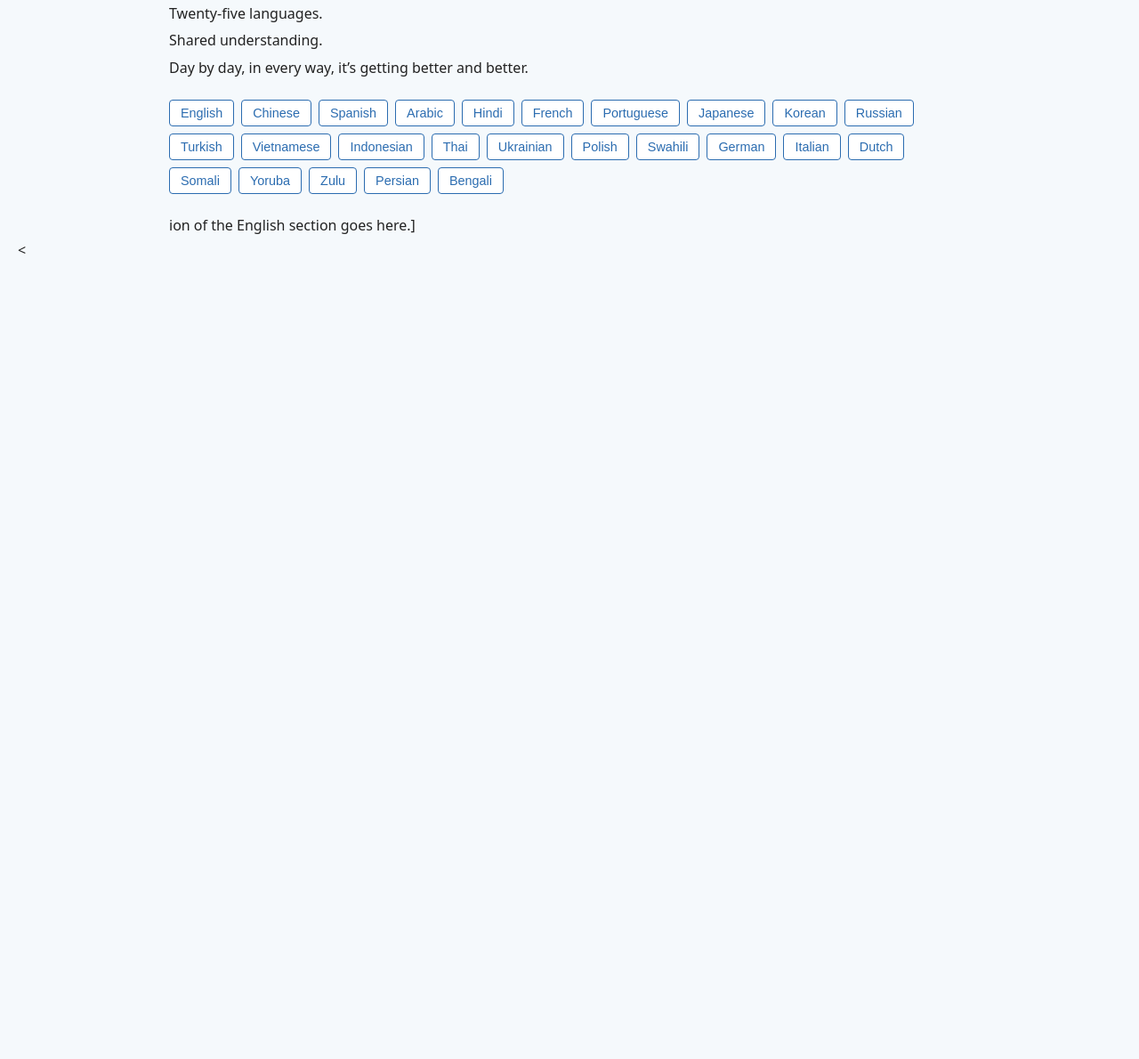
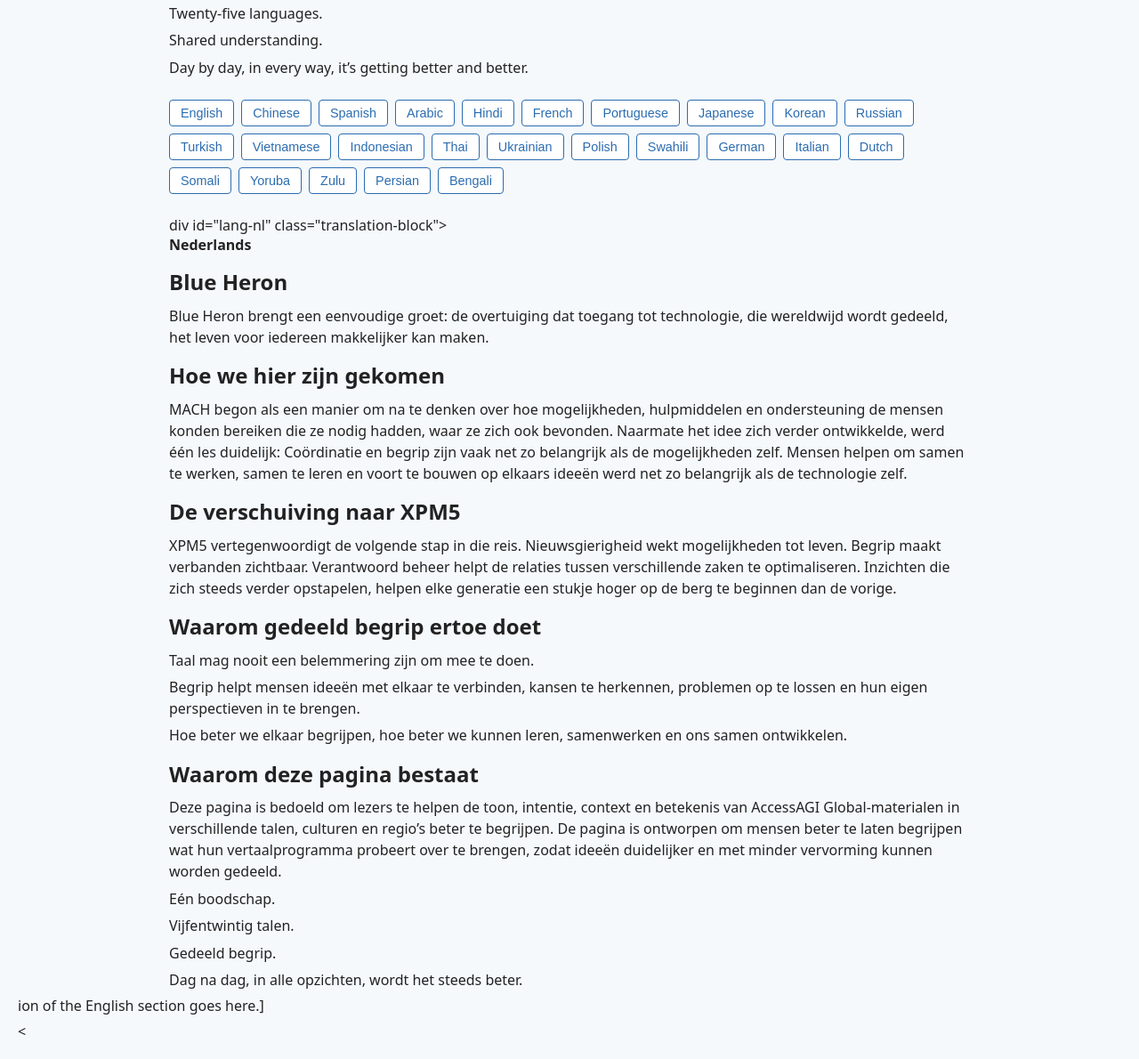
Before and after one commit to Skipy2k/accessagi-global-xpm-translation, a plain HTML site: page index.html in a window 1280 px wide. Shown: the part 1765-2955 px from the top of the page at 89% size. Before the commit the page ends 2077 px from the top, so only its background shows below. Drawn offline with Linux system fonts and the light colour scheme.

Commit message:
Update Dutch translation content in index.html

```diff
--- a/index.html
+++ b/index.html
@@ -824,45 +824,51 @@ Una comprensione che si accumula nel tempo aiuta ogni generazione a iniziare un
   <p>Giorno dopo giorno, in ogni modo, si migliora sempre di più.</p>
 </div>
 
-    <div id="lang-nl" class="translation-block">
+div id="lang-nl" class="translation-block">
   <div class="language-label">Nederlands</div>
 
-  <h2>MACH — Mobiel Centrum voor Geavanceerde Capaciteiten</h2>
+  <h2>Blue Heron</h2>
+  <p>Blue Heron brengt een eenvoudige groet: de overtuiging dat toegang tot technologie, die wereldwijd wordt gedeeld, het leven voor iedereen makkelijker kan maken.</p>
+
+  <h2>Hoe we hier zijn gekomen</h2>
   <p>
-    <strong>M</strong> is waarschijnlijk het belangrijkste onderdeel. Deze eenheden
-    <strong>worden ontworpen om bijna overal naartoe te kunnen gaan</strong> — land, zee, lucht,
-    afgelegen gebieden, rampzones, industriële locaties of toekomstige locaties buiten de aarde.
-    Elke MACH zal de benodigde gereedschappen, sensoren en intelligente systemen voor de missie
-    dragen, geïntegreerd, gekalibreerd en volledig getest, klaar om te werken zodra ze aankomen.
+    MACH begon als een manier om na te denken over hoe mogelijkheden, hulpmiddelen en ondersteuning de mensen konden bereiken die ze nodig hadden, waar ze zich ook bevonden.
+
+Naarmate het idee zich verder ontwikkelde, werd één les duidelijk:
+
+Coördinatie en begrip zijn vaak net zo belangrijk als de mogelijkheden zelf.
+
+Mensen helpen om samen te werken, samen te leren en voort te bouwen op elkaars ideeën werd net zo belangrijk als de technologie zelf.
   </p>
 
-  <h2>Waarom MACH nu belangrijk is</h2>
+  <h2>De verschuiving naar XPM5</h2>
   <p>
-    We gaan een tijd binnen waarin coördinatie de beperkende factor wordt. Niet capaciteit. Niet
-    rekenkracht. Niet toegang. Coördinatie. MACH biedt de ontbrekende laag — de harmonisatielaag —
-    die individuen, families, gemeenschappen, bedrijven en landen in staat stelt samen vooruit te gaan
-    zonder overweldigd te raken.
+    XPM5 vertegenwoordigt de volgende stap in die reis.
+
+Nieuwsgierigheid wekt mogelijkheden tot leven.
+
+Begrip maakt verbanden zichtbaar.
+
+Verantwoord beheer helpt de relaties tussen verschillende zaken te optimaliseren.
+
+Inzichten die zich steeds verder opstapelen, helpen elke generatie een stukje hoger op de berg te beginnen dan de vorige.
   </p>
 
-  <h2>De XPM4‑verschuiving</h2>
-  <p>XPM4 introduceerde de volgende stap: verbinding.</p>
-  <p>Niet alleen informatie.</p>
-  <p>Niet alleen vertaling.</p>
-  <p>Verbinding.</p>
-  <p>
-    Een gedeeld begrip tussen talen, culturen en regio’s — zonder opgelegde uniformiteit.
-    MACH maakt dit mogelijk. XPM4 versnelt het.
-  </p>
+  <h2>Waarom gedeeld begrip ertoe doet</h2>
+  <p>Taal mag nooit een belemmering zijn om mee te doen.</p>
+  <p>Begrip helpt mensen ideeën met elkaar te verbinden, kansen te herkennen, problemen op te lossen en hun eigen perspectieven in te brengen.</p>
+  <p>Hoe beter we elkaar begrijpen, hoe beter we kunnen leren, samenwerken en ons samen ontwikkelen.</p>
 
   <h2>Waarom deze pagina bestaat</h2>
   <p>
-    Dit vertaalcentrum is onderdeel van die verschuiving.
-    Een plek waar de wereld dezelfde boodschap kan lezen — duidelijk, respectvol en zonder vervorming.
+    Deze pagina is bedoeld om lezers te helpen de toon, intentie, context en betekenis van AccessAGI Global-materialen in verschillende talen, culturen en regio’s beter te begrijpen.
+
+De pagina is ontworpen om mensen beter te laten begrijpen wat hun vertaalprogramma probeert over te brengen, zodat ideeën duidelijker en met minder vervorming kunnen worden gedeeld.
   </p>
   <p>Eén boodschap.</p>
-  <p>Veel talen.</p>
+  <p>Vijfentwintig talen.</p>
   <p>Gedeeld begrip.</p>
-  <p>Dag na dag, in alle opzichten, wordt het beter.</p>
+  <p>Dag na dag, in alle opzichten, wordt het steeds beter.</p>
 </div>
 
     <div id="lang-so" class="translation-block">
```
